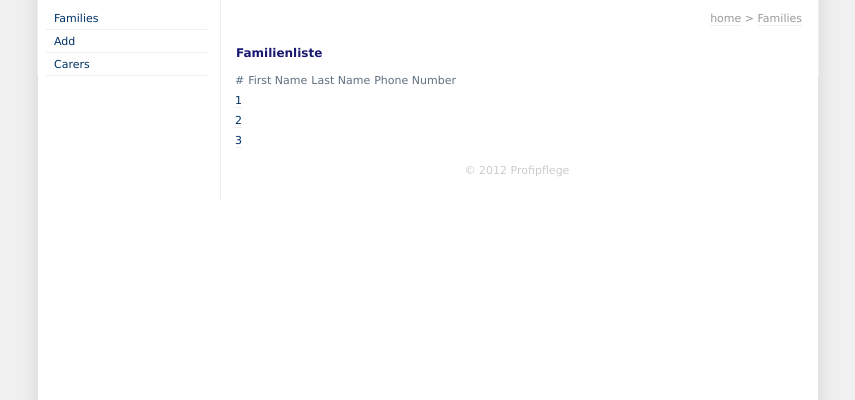
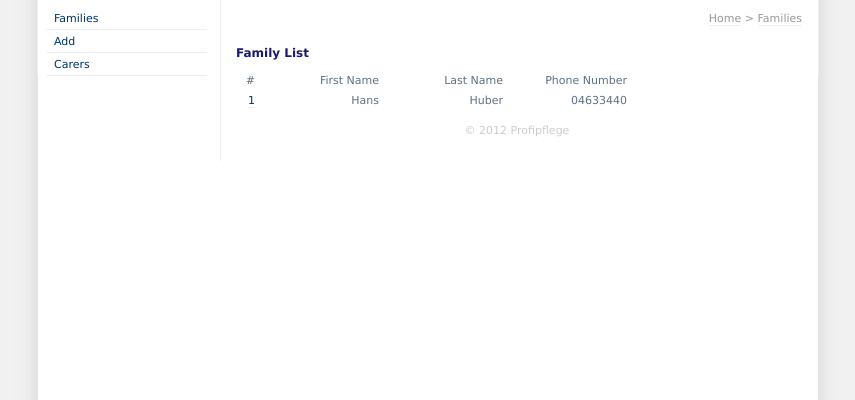
Before and after one commit to janro/djangopflege, a Django app: page /pflegeadmin/f/ in a window 1280 px wide. Shown: the part 69-469 px from the top of the page, without its empty margins (212-1067 px from the left). Run offline with Django 3.2, Linux system fonts and the light colour scheme; a user stored in the database is signed in; data comes from the database, SQL or seed files in the repository; parts of the project's set-up code (start-up, migrations or seed data) failed here and were passed over.

Commit message:
severel changes - see details
new family detail view
better family model
css changes
more language updates

```diff
--- a/pflegeadmin/models.py
+++ b/pflegeadmin/models.py
@@ -15,11 +15,28 @@
   phone = models.CharField(max_length=20)
 
 
-firstname_contact_person
-lastname_contact_person
-phone_contact_person
+class Family(models.Model):
 
-class Family(models.Model):
+  # firstname_contact_person
+  # lastname_contact_person
+  # phone_contact_person
+  # firstname_care_person
+  # lastname_care_person
+  # phone_care_person
+  # street
+  # number
+  # postal_code
+  # city
+  # care_level
+  # date_of_birth
+
+  CARE_LEVELS = (
+    (1, 'Level 1'),
+    (2, 'Level 2'),
+    (3, 'Level 3'),
+    (4, 'Level 4'),
+  )
+
   firstname_contact_person = models.CharField(max_length=100, null=True, blank=True)
   lastname_contact_person = models.CharField(max_length=100, null=True, blank=True)
   phone_contact_person = models.CharField(max_length=20, null=True, blank=True)
@@ -30,7 +47,7 @@
   number = models.IntegerField(null=True, blank=True)
   postal_code = models.IntegerField(null=True, blank=True)
   city = models.CharField(max_length=100, null=True, blank=True)
-  care_level = models.IntegerField(null=True, blank=True)
+  care_level = models.IntegerField(default=1, choices=CARE_LEVELS, blank=True)
   date_of_birth = models.DateField(null=True, blank=True)
 
 class Care(models.Model):
--- a/static/style.css
+++ b/static/style.css
@@ -82,7 +82,7 @@
 }
 #topmenu
 {
-    text-align: right;
+  text-align: right;
 	padding-top: 1em;
 	padding-right: 1em;
 	font-family: Verdana, Arial, sans-serif;
@@ -202,7 +202,43 @@
 	line-height: 160%;
 }
 
-table.form th.form, td.form
+table.form td.form
 {
 	width: 200px;
 }
+
+table.table_center
+{
+
+}
+
+td.list_id
+{
+	width: 20px;
+	text-align: right;
+}
+
+td.list_etc
+{
+	width: 120px;
+	text-align: right;
+}
+
+td.list_long_r
+{
+	width: 250px;
+	text-align: right;
+}
+
+td.list_long_l
+{
+	width: 250px;
+	text-align: left;
+}
+
+td.list_long_c
+{
+	text-align: center;
+	border-bottom-style: solid;
+	border-bottom-width: 1px;
+}
--- a/templates/base.html
+++ b/templates/base.html
@@ -25,7 +25,7 @@
       <div id="content">
 
         <div id="breadcrumb">
-          <a href="/">home</a>
+          <a href="/">Home</a>
           {% block breadcrumb %}
             <!-- will be filled up by childs -->
           {% endblock %}
--- a/templates/pflegeadmin/familyList.html
+++ b/templates/pflegeadmin/familyList.html
@@ -8,23 +8,23 @@
 
 {% block content %}
 
-  <h1>Familienliste</h1>
+  <h1>Family List</h1>
 
-  <table>
+  <table class="list">
 
     <tr>
-      <td>&#35;</td>
-      <td>First Name</td>
-      <td>Last Name</td>
-      <td>Phone Number</td>
+      <td class="list_id">&#35;</td>
+      <td class="list_etc">First Name</td>
+      <td class="list_etc">Last Name</td>
+      <td class="list_etc">Phone Number</td>
     </tr>
 
     {% for family in family_list %}
       <tr>
-        <td><a href="/pflegeadmin/f/{{family.id}}/">{{family.id}}</a></td>
-        <td>{{family.firstname_contact_p}}</td>
-        <td>{{family.lastname_contact_p}}</td>
-        <td>{{family.phone_contact_p}}</td>
+        <td class="list_id"><a href="/pflegeadmin/f/{{family.id}}/">{{family.id}}</a></td>
+        <td class="list_etc">{{family.firstname_contact_person}}</td>
+        <td class="list_etc">{{family.lastname_contact_person}}</td>
+        <td class="list_etc">{{family.phone_contact_person}}</td>
       </tr>
     {% endfor %}
 
--- a/templates/pflegeadmin/summary.html
+++ b/templates/pflegeadmin/summary.html
@@ -8,7 +8,7 @@
 
 {% block content %}
 
-  <h1>Zusammenfassung</h1>
+  <h1>Overview</h1>
   <p>
     {{carer_count}} Carers in Database
   </p>
```
Also changed, not shown: templates/pflegeadmin/familyDetails.html (+30 -43 lines), dbase.db, 2 other files.
